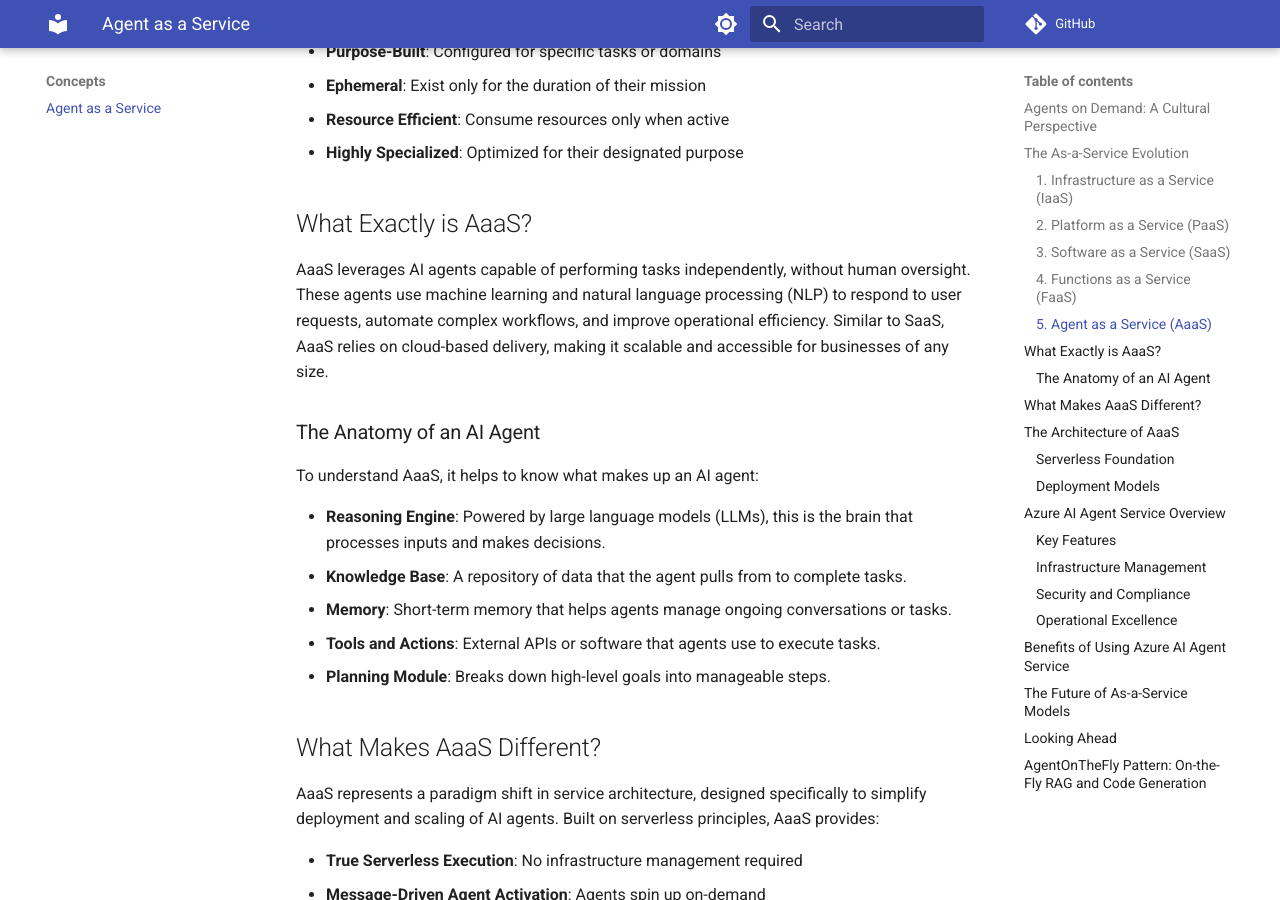
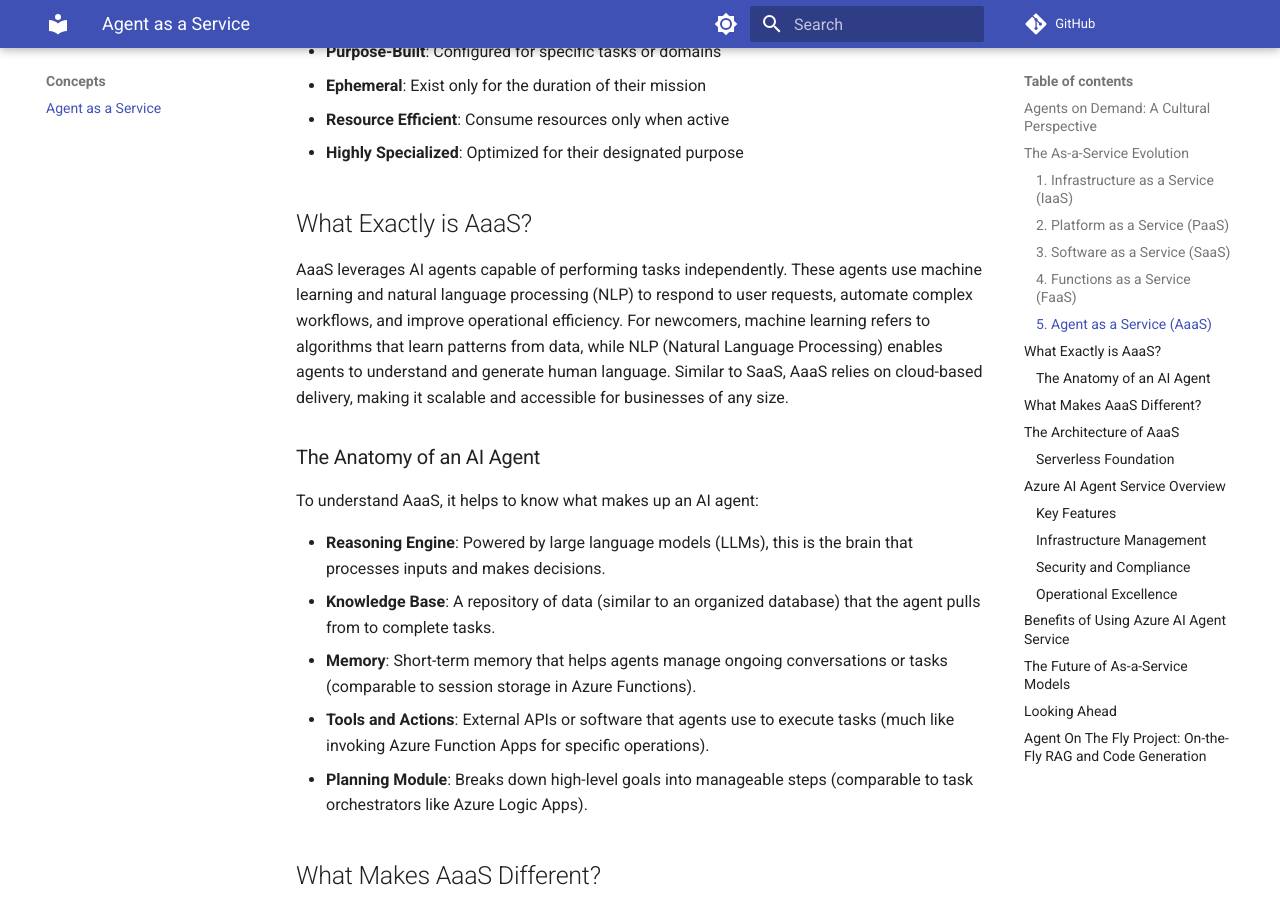
Before and after one commit to rondagdag/azure-ai-agents-web-client, an MkDocs documentation site: the page built from docs/concepts/agent-as-a-service.md, in a window 1280 px wide and 900 px high, scrolled down 1824 px. Built offline with MkDocs 1.6.1 and Material for MkDocs 9.7.7, drawn with Linux system fonts in a browser that asks for light colours; some of the changed text lies outside the part shown.

Commit message:
Enhance documentation for Agent as a Service, clarifying AI agent components and deployment models

```diff
--- a/docs/concepts/agent-as-a-service.md
+++ b/docs/concepts/agent-as-a-service.md
@@ -51,17 +51,17 @@ Agent as a Service represents a paradigm shift in how we deploy and utilize AI a
 
 ## What Exactly is AaaS?
 
-AaaS leverages AI agents capable of performing tasks independently, without human oversight. These agents use machine learning and natural language processing (NLP) to respond to user requests, automate complex workflows, and improve operational efficiency. Similar to SaaS, AaaS relies on cloud-based delivery, making it scalable and accessible for businesses of any size.
+AaaS leverages AI agents capable of performing tasks independently. These agents use machine learning and natural language processing (NLP) to respond to user requests, automate complex workflows, and improve operational efficiency. For newcomers, machine learning refers to algorithms that learn patterns from data, while NLP (Natural Language Processing) enables agents to understand and generate human language. Similar to SaaS, AaaS relies on cloud-based delivery, making it scalable and accessible for businesses of any size.
 
 ### The Anatomy of an AI Agent
 
 To understand AaaS, it helps to know what makes up an AI agent:
 
 - **Reasoning Engine**: Powered by large language models (LLMs), this is the brain that processes inputs and makes decisions.
-- **Knowledge Base**: A repository of data that the agent pulls from to complete tasks.
-- **Memory**: Short-term memory that helps agents manage ongoing conversations or tasks.
-- **Tools and Actions**: External APIs or software that agents use to execute tasks.
-- **Planning Module**: Breaks down high-level goals into manageable steps.
+- **Knowledge Base**: A repository of data (similar to an organized database) that the agent pulls from to complete tasks.
+- **Memory**: Short-term memory that helps agents manage ongoing conversations or tasks (comparable to session storage in Azure Functions).
+- **Tools and Actions**: External APIs or software that agents use to execute tasks (much like invoking Azure Function Apps for specific operations).
+- **Planning Module**: Breaks down high-level goals into manageable steps (comparable to task orchestrators like Azure Logic Apps).
 
 ## What Makes AaaS Different?
 
@@ -100,22 +100,6 @@ These agents can:
    - Concurrent execution
    - Resource throttling
    - Usage metering
-
-### Deployment Models
-
-1. **Serverless Multi-tenant Architecture**
-   - Resource isolation
-   - Tenant-specific configurations
-   - Shared infrastructure efficiency
-   - Cost optimization
-   - Dynamic resource pooling
-   - Automatic instance lifecycle
-
-2. **Geographic Distribution**
-   - Region-specific deployment
-   - Data sovereignty compliance
-   - Latency optimization
-   - Disaster recovery
 
 ## Azure AI Agent Service Overview
 
@@ -246,7 +230,8 @@ The architectural advantages of AaaS will continue to evolve, enabling organizat
 - Optimize costs through efficient resource utilization
 - Accelerate innovation through standardized deployment patterns
 
-## AgentOnTheFly Pattern: On-the-Fly RAG and Code Generation
+
+## Agent On The Fly Project: On-the-Fly RAG and Code Generation
 
 The file `AgentOnTheFly.py` demonstrates a practical blueprint for embedding AI agents into a web application that combines retrieval-augmented generation (RAG) with on-the-fly code generation. This pattern works as follows:
 
```
